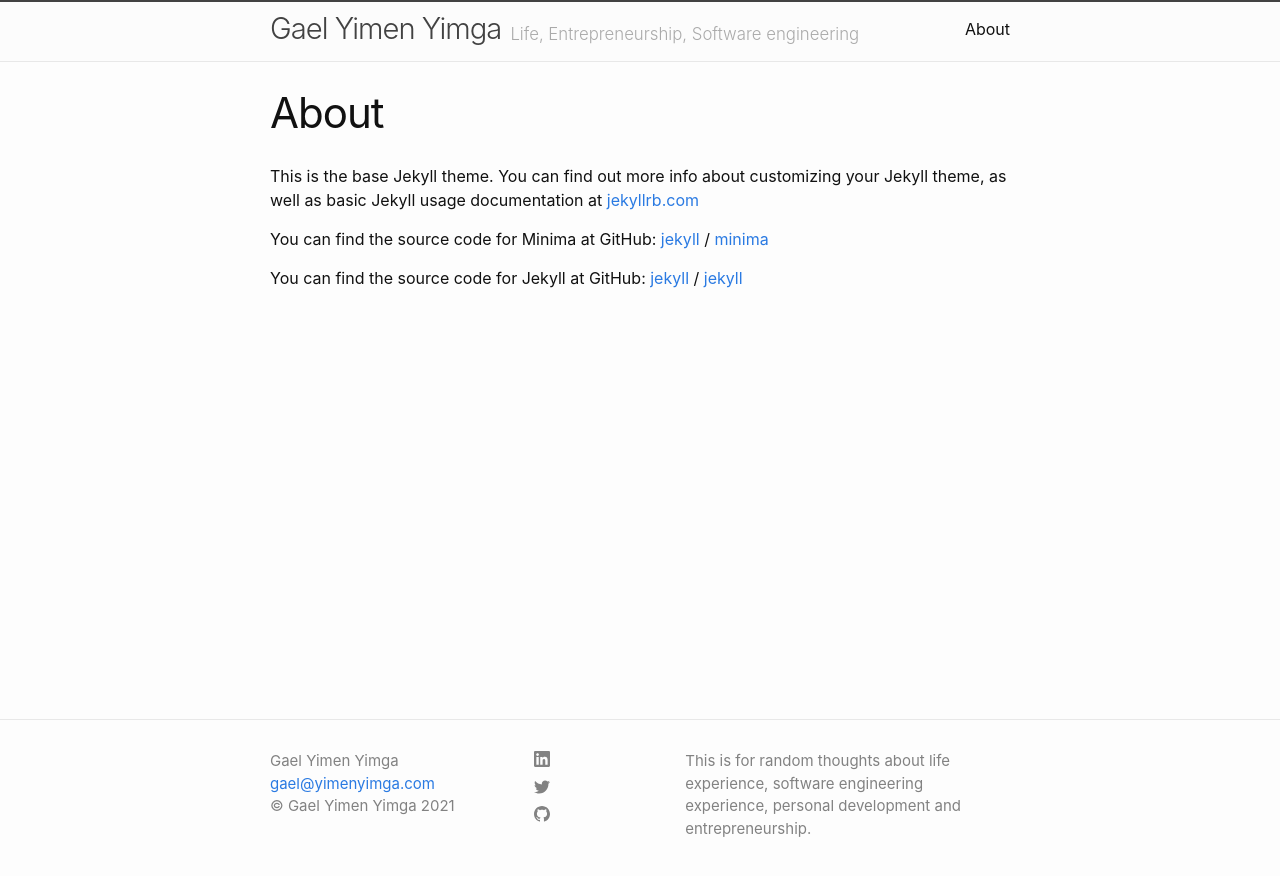
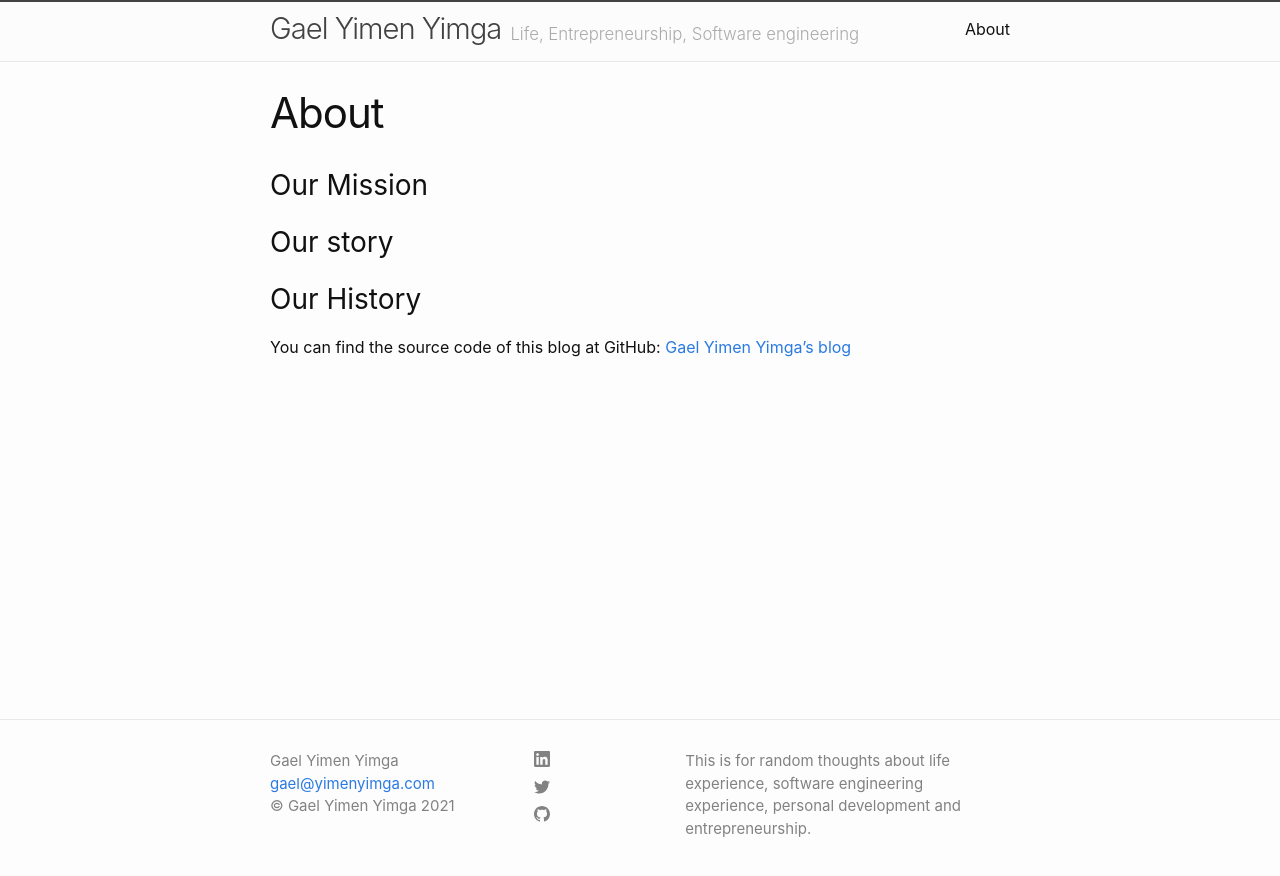
Before and after one commit to yimengael/yims-blog, a Jekyll site: the page built from about.markdown, in a window 1280 px wide. Shown: the top 876 px of the page. Built offline with Jekyll 4.4.1, drawn with Linux system fonts in a browser that asks for light colours.

Commit message:
[2021-04-24] - First Draft - Writing the About page.

```diff
--- a/about.markdown
+++ b/about.markdown
@@ -3,16 +3,11 @@ layout: page
 title: About
 permalink: /about/
 ---
+## Our Mission
 
-This is the base Jekyll theme. You can find out more info about customizing your Jekyll theme, as well as basic Jekyll usage documentation at [jekyllrb.com](https://jekyllrb.com/)
+## Our story
 
-You can find the source code for Minima at GitHub:
-[jekyll][jekyll-organization] /
-[minima](https://github.com/jekyll/minima)
+## Our History
 
-You can find the source code for Jekyll at GitHub:
-[jekyll][jekyll-organization] /
-[jekyll](https://github.com/jekyll/jekyll)
-
-
-[jekyll-organization]: https://github.com/jekyll
+You can find the source code of this blog at GitHub:
+[Gael Yimen Yimga's blog](https://github.com/yimengael/yims-blog)
```
